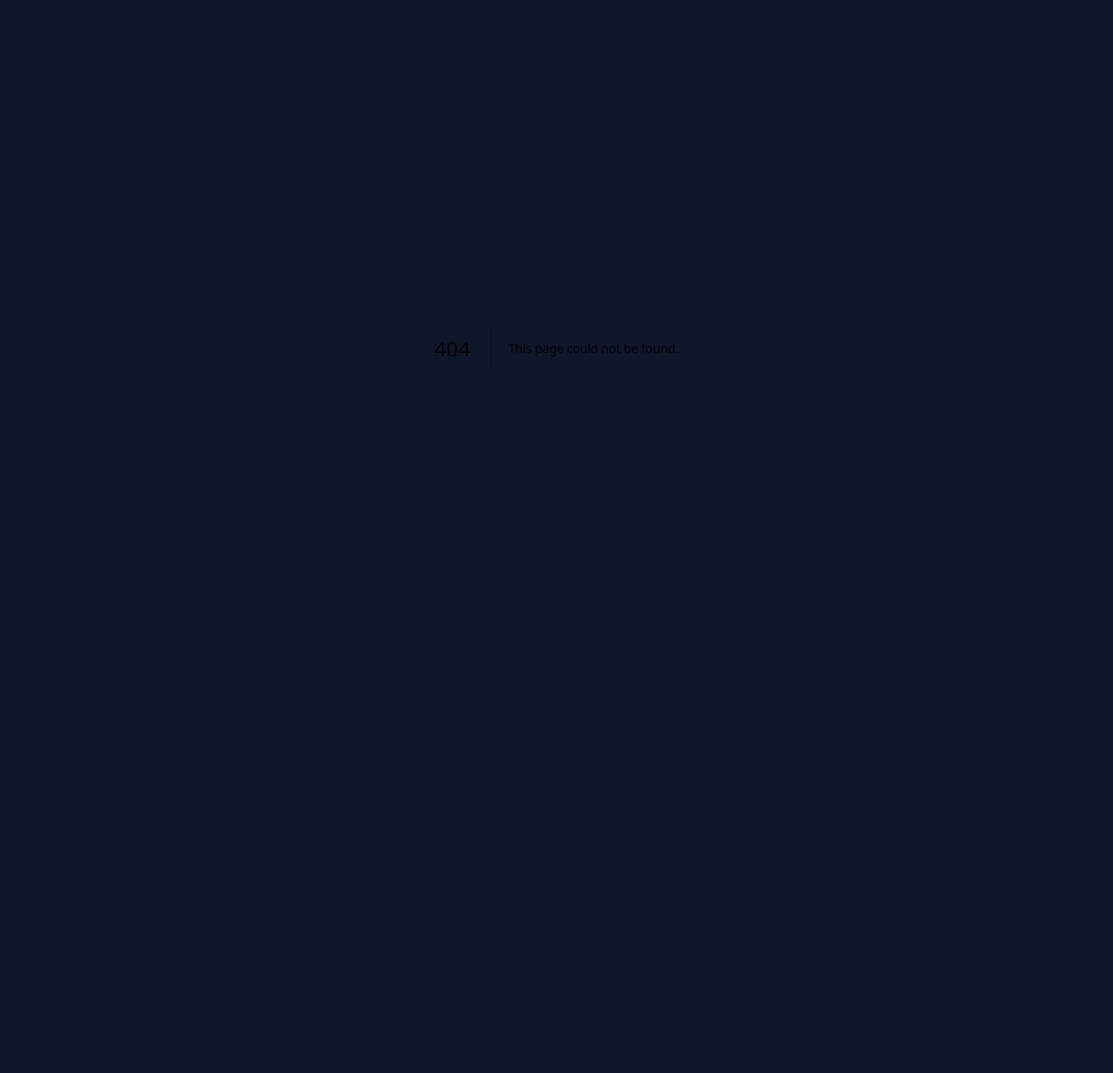
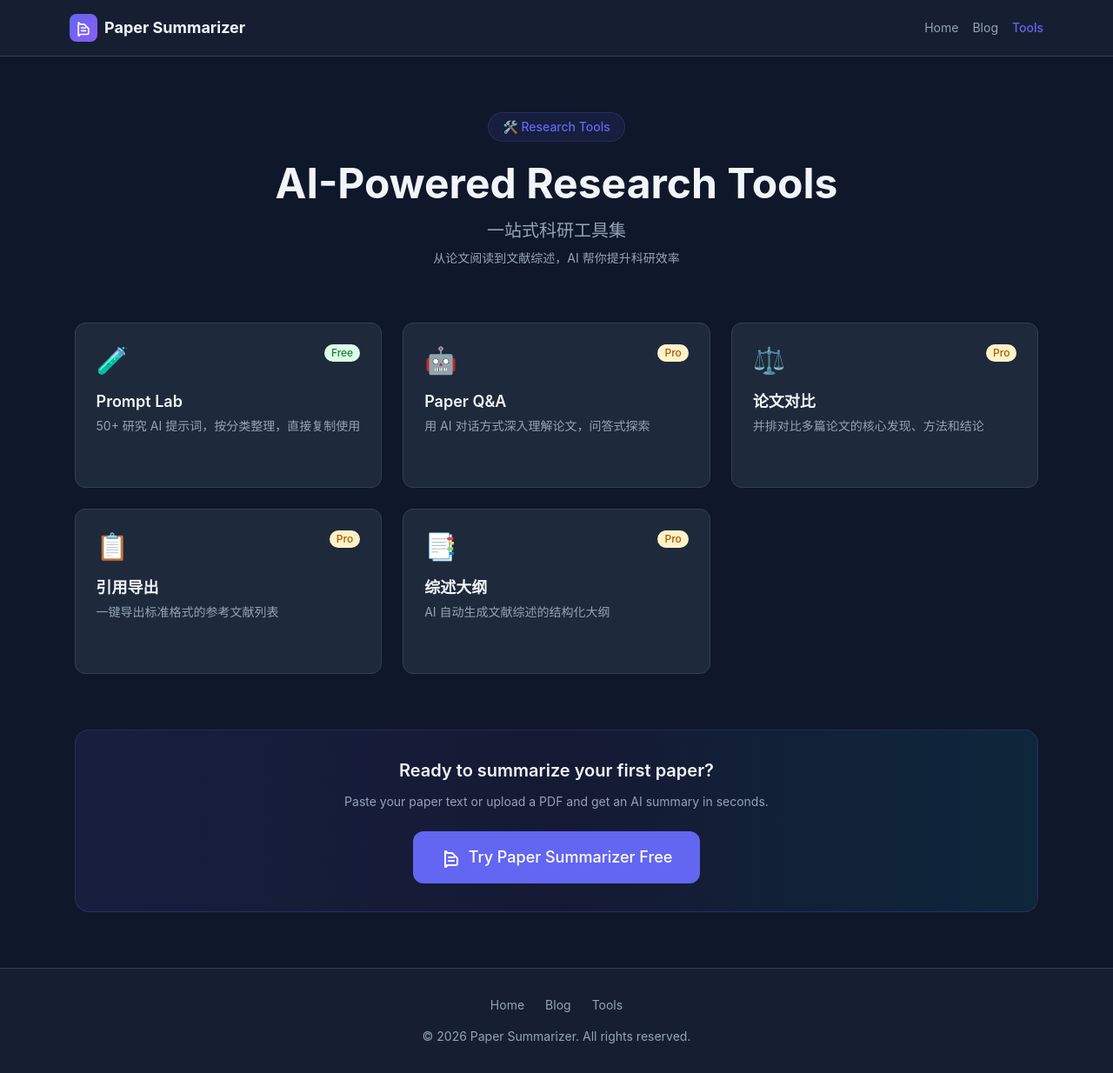
Before and after one commit to zong-bit/paper-summarizer, a Next.js app: page /tools in a window 1280 px wide. Before the commit this address had no page. Shown: the whole page at 87% size. Before the commit the page ends 800 px from the top, so only its background shows below. Built offline with nearby package versions, Linux system fonts and the light colour scheme.

Commit message:
feat: add tools hub page (fix /tools 404)

```diff
--- /dev/null
+++ b/src/app/tools/page.tsx
@@ -0,0 +1,172 @@
+import Link from 'next/link'
+
+export const metadata = {
+  title: 'Tools - Paper Summarizer',
+  description: 'AI-powered tools for researchers: paper summarizer, prompt lab, paper QA, comparison, citation export, and literature outline. Free and premium tools to boost your research productivity.',
+  keywords: 'AI tools for research, paper summarizer, prompt lab, literature review, academic writing, citation export',
+  alternates: {
+    canonical: 'https://www.summarizeai.app/tools/',
+  },
+  openGraph: {
+    title: 'Tools - Paper Summarizer',
+    description: 'AI-powered tools for researchers to boost productivity.',
+    type: 'website',
+    url: 'https://www.summarizeai.app/tools/',
+    siteName: 'Paper Summarizer',
+    images: [
+      {
+        url: 'https://www.summarizeai.app/og-tools.png',
+        width: 1200,
+        height: 630,
+        alt: 'Tools - Paper Summarizer',
+      },
+    ],
+  },
+  twitter: {
+    card: 'summary_large_page',
+    title: 'Tools - Paper Summarizer',
+    description: 'AI-powered tools for researchers.',
+    images: ['https://www.summarizeai.app/og-tools.png'],
+  },
+}
+
+const TOOLS = [
+  {
+    href: '/tools/prompt-lab',
+    icon: '🧪',
+    title: 'Prompt Lab',
+    desc: '50+ 研究 AI 提示词，按分类整理，直接复制使用',
+    tag: 'Free',
+    tagColor: 'bg-green-100 text-green-700 dark:bg-green-900/30 dark:text-green-400',
+  },
+  {
+    href: '/tools/paper-qa',
+    icon: '🤖',
+    title: 'Paper Q&A',
+    desc: '用 AI 对话方式深入理解论文，问答式探索',
+    tag: 'Pro',
+    tagColor: 'bg-amber-100 text-amber-700 dark:bg-amber-900/30 dark:text-amber-400',
+  },
+  {
+    href: '/tools/paper-compare',
+    icon: '⚖️',
+    title: '论文对比',
+    desc: '并排对比多篇论文的核心发现、方法和结论',
+    tag: 'Pro',
+    tagColor: 'bg-amber-100 text-amber-700 dark:bg-amber-900/30 dark:text-amber-400',
+  },
+  {
+    href: '/tools/citation-export',
+    icon: '📋',
+    title: '引用导出',
+    desc: '一键导出标准格式的参考文献列表',
+    tag: 'Pro',
+    tagColor: 'bg-amber-100 text-amber-700 dark:bg-amber-900/30 dark:text-amber-400',
+  },
+  {
+    href: '/tools/literature-outline',
+    icon: '📑',
+    title: '综述大纲',
+    desc: 'AI 自动生成文献综述的结构化大纲',
+    tag: 'Pro',
+    tagColor: 'bg-amber-100 text-amber-700 dark:bg-amber-900/30 dark:text-amber-400',
+  },
+]
+
+export default function ToolsPage() {
+  return (
+    <div className="min-h-screen flex flex-col">
+      {/* Header */}
+      <header className="border-b border-border bg-bg-card/50 sticky top-0 z-10">
+        <div className="max-w-6xl mx-auto px-4 py-4 flex items-center justify-between">
+          <Link href="/" className="flex items-center gap-2">
+            <div className="w-8 h-8 bg-gradient-to-br from-primary to-secondary rounded-lg flex items-center justify-center">
+              <svg className="w-5 h-5 text-white" fill="none" stroke="currentColor" viewBox="0 0 24 24">
+                <path strokeLinecap="round" strokeLinejoin="round" strokeWidth={2} d="M9 12h6m-6 4h6m2 5H7a2 2 0 01-2 2V5a2 2 0 012 2h5.586a1 1 0 01.707.293l5.414 5.414a1 1 0 01.293.707V19a2 2 0 01-2 2z" />
+              </svg>
+            </div>
+            <span className="text-lg font-bold text-text">Paper Summarizer</span>
+          </Link>
+          <nav className="flex items-center gap-4">
+            <Link href="/" className="text-text-secondary hover:text-text transition-colors text-sm">Home</Link>
+            <Link href="/blog" className="text-text-secondary hover:text-text transition-colors text-sm">Blog</Link>
+            <Link href="/tools" className="text-primary font-medium text-sm">Tools</Link>
+          </nav>
+        </div>
+      </header>
+
+      {/* Main */}
+      <main className="flex-1 max-w-6xl mx-auto px-4 py-16">
+        {/* Hero */}
+        <div className="text-center mb-16">
+          <div className="inline-flex items-center gap-2 px-4 py-1.5 bg-primary/10 border border-primary/20 rounded-full text-primary text-sm font-medium mb-6">
+            🛠️ Research Tools
+          </div>
+          <h1 className="text-4xl md:text-5xl font-bold text-text mb-4">
+            AI-Powered Research Tools
+          </h1>
+          <p className="text-xl text-text-secondary mb-2">
+            一站式科研工具集
+          </p>
+          <p className="text-text-secondary text-sm mb-8">
+            从论文阅读到文献综述，AI 帮你提升科研效率
+          </p>
+        </div>
+
+        {/* Tools Grid */}
+        <div className="grid md:grid-cols-2 lg:grid-cols-3 gap-6 mb-16">
+          {TOOLS.map((tool) => (
+            <Link
+              key={tool.href}
+              href={tool.href}
+              className="bg-bg-card border border-border rounded-xl p-6 hover:border-primary/40 hover:shadow-lg hover:shadow-primary/5 transition-all group block"
+            >
+              <div className="flex items-start justify-between mb-4">
+                <span className="text-3xl">{tool.icon}</span>
+                <span className={`text-xs font-medium px-2 py-0.5 rounded-full ${tool.tagColor}`}>
+                  {tool.tag}
+                </span>
+              </div>
+              <h3 className="text-lg font-semibold text-text mb-1 group-hover:text-primary transition-colors">
+                {tool.title}
+              </h3>
+              <p className="text-text-secondary text-sm">{tool.desc}</p>
+              <div className="mt-4 text-primary text-sm font-medium opacity-0 group-hover:opacity-100 transition-opacity">
+                使用工具 →
+              </div>
+            </Link>
+          ))}
+        </div>
+
+        {/* CTA */}
+        <div className="p-8 bg-gradient-to-r from-primary/10 via-secondary/5 to-accent/10 border border-primary/20 rounded-2xl text-center">
+          <p className="text-text font-semibold mb-3 text-xl">Ready to summarize your first paper?</p>
+          <p className="text-text-secondary text-sm mb-6">
+            Paste your paper text or upload a PDF and get an AI summary in seconds.
+          </p>
+          <Link
+            href="/"
+            className="inline-flex items-center gap-2 px-8 py-4 bg-primary hover:bg-primary-dark text-white rounded-xl font-medium text-lg transition-colors"
+          >
+            <svg className="w-6 h-6" fill="none" stroke="currentColor" viewBox="0 0 24 24">
+              <path strokeLinecap="round" strokeLinejoin="round" strokeWidth={2} d="M9 12h6m-6 4h6m2 5H7a2 2 0 01-2 2V5a2 2 0 012 2h5.586a1 1 0 01.707.293l5.414 5.414a1 1 0 01.293.707V19a2 2 0 01-2 2z" />
+            </svg>
+            Try Paper Summarizer Free
+          </Link>
+        </div>
+      </main>
+
+      {/* Footer */}
+      <footer className="border-t border-border bg-bg-card/50 py-8">
+        <div className="max-w-6xl mx-auto px-4 text-center">
+          <div className="flex justify-center gap-6 mb-4">
+            <Link href="/" className="text-text-secondary hover:text-text transition-colors text-sm">Home</Link>
+            <Link href="/blog" className="text-text-secondary hover:text-text transition-colors text-sm">Blog</Link>
+            <Link href="/tools" className="text-text-secondary hover:text-text transition-colors text-sm">Tools</Link>
+          </div>
+          <p className="text-text-secondary text-sm">© 2026 Paper Summarizer. All rights reserved.</p>
+        </div>
+      </footer>
+    </div>
+  )
+}
```
